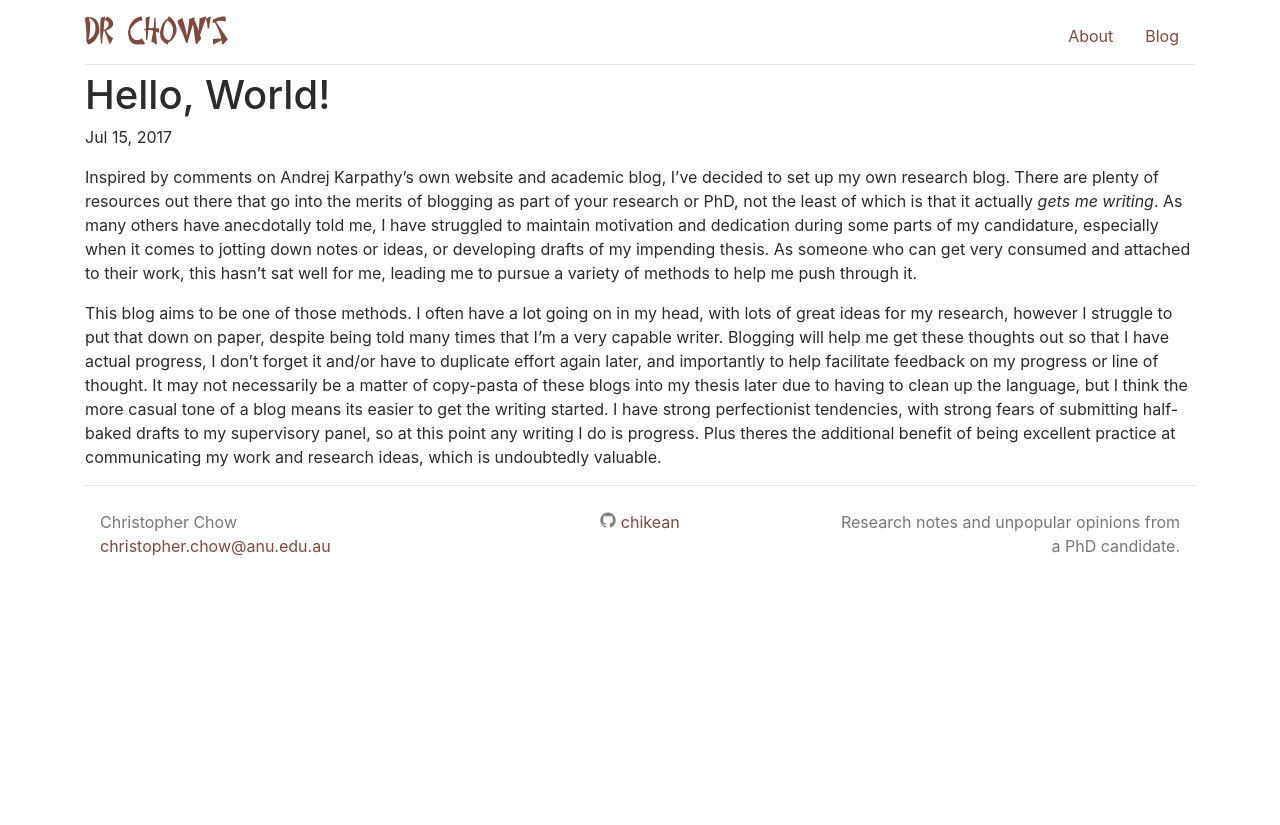
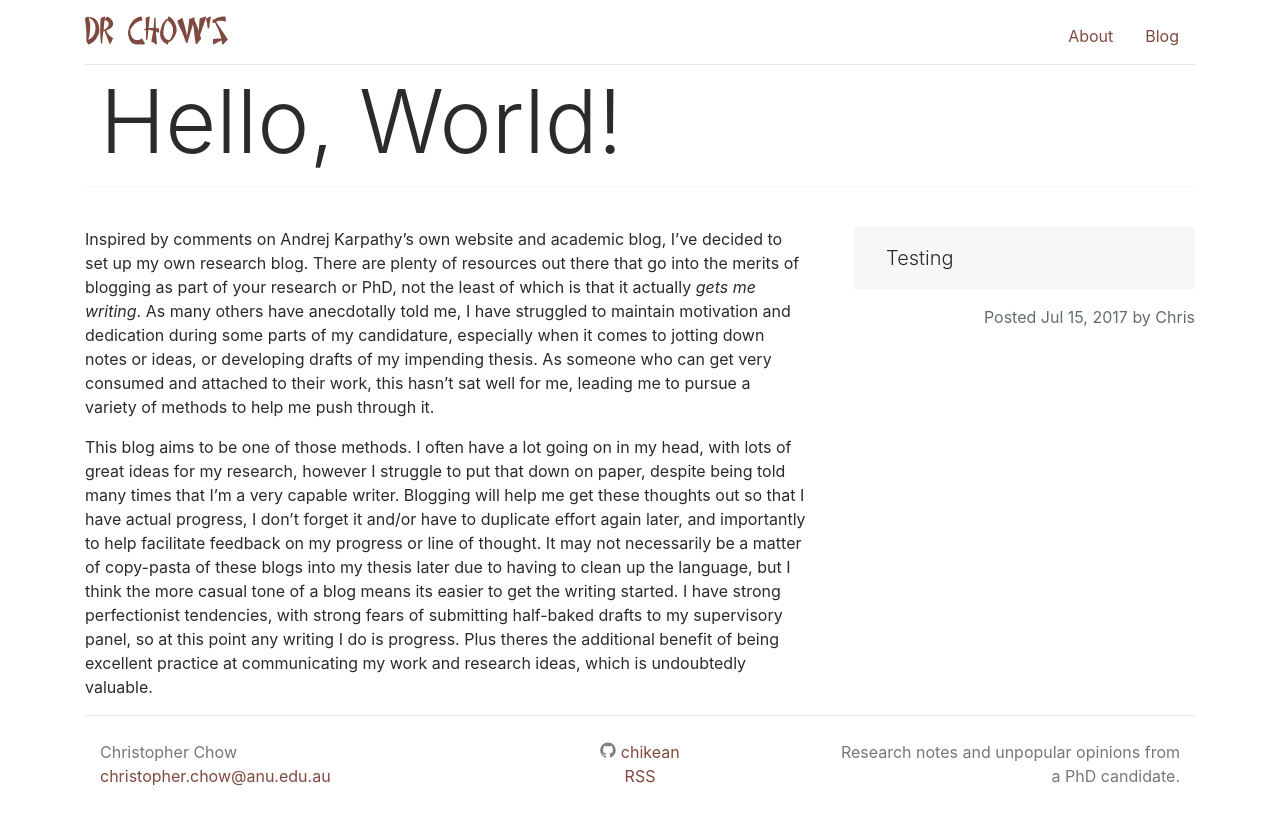
Before and after one commit to chikean/chikean.github.io, a Jekyll site: the page built from _posts/2017-01-01-hello-world.md, in a window 1280 px wide. Shown: the top 825 px of the page. Built offline with Jekyll 4.4.1, drawn with Linux system fonts in a browser that asks for light colours; nearby versions of some CDN libraries.

Commit message:
Style blog post page

```diff
--- a/_config.yml
+++ b/_config.yml
@@ -24,6 +24,8 @@ baseurl: "" # the subpath of your site, e.g. /blog
 url: "chikean.github.io" # the base hostname & protocol for your site, e.g. http://example.com
 github_username:  chikean
 
+permalink: /:year/:month/:day/:title.html
+
 # Build settings
 markdown: kramdown
 gems:
--- a/_includes/footer.html
+++ b/_includes/footer.html
@@ -20,12 +20,9 @@
             {% include icon-github.html username=site.github_username %}
           </li>
           {% endif %}
-
-          {% if site.twitter_username %}
           <li>
-            {% include icon-twitter.html username=site.twitter_username %}
+            <a href="{{ "/feed.xml" | relative_url }}">RSS</a>
           </li>
-          {% endif %}
         </ul>
       </div>
       <div class="col text-right">
--- a/_layouts/post.html
+++ b/_layouts/post.html
@@ -1,24 +1,35 @@
 ---
 layout: default
 ---
-<article class="post" itemscope itemtype="http://schema.org/BlogPosting">
-
-  <header class="post-header">
-    <h1 class="post-title" itemprop="name headline">{{ page.title | escape }}</h1>
-    <p class="post-meta">
+<article itemscope itemtype="http://schema.org/BlogPosting">
+  <div class="container post-header">
+    <p class="post-title display-2" itemprop="name headline">{{ page.title | escape }}
+    </p>
+  </div>
+  <div class="row">
+    <div class="col-8 pr-4" itemprop="articleBody">
+    {{ content }}
+    </div>
+    <div class="col-4 pl-4">
+      <p class="lead post-lead">{{ page.tagline | escape }}</p>
+      <p class="post-meta text-muted small text-right">
       <time datetime="{{ page.date | date_to_xmlschema }}" itemprop="datePublished">
         {% assign date_format = site.minima.date_format | default: "%b %-d, %Y" %}
-        {{ page.date | date: date_format }}
+        Posted {{ page.date | date: date_format }}
       </time>
       {% if page.author %}
-        • <span itemprop="author" itemscope itemtype="http://schema.org/Person"><span itemprop="name">{{ page.author }}</span></span>
-      {% endif %}</p>
-  </header>
-
-  <div class="post-content" itemprop="articleBody">
-    {{ content }}
+         <span itemprop="author" itemscope itemtype="http://schema.org/Person"><span itemprop="name">by {{ page.author }}</span></span>
+      {% endif %}
+      </p>
+      <p class="mt-5">
+        <ul class="list-inline text-right">
+        {% for tag in page.categories %}
+            <li class="list-inline-item m-1 btn btn-secondary">{{ tag }}</li>
+        {% endfor %}
+        </ul>
+      </p>
+    </div>
   </div>
-
   {% if site.disqus.shortname %}
     {% include disqus_comments.html %}
   {% endif %}
--- a/_posts/2017-01-01-hello-world.md
+++ b/_posts/2017-01-01-hello-world.md
@@ -3,6 +3,7 @@ layout: post
 title:  "Hello, World!"
 date:   2017-07-15 19:28:01 +1000
 tagline: 'Testing'
+author: 'Chris'
 ---
 Inspired by comments on Andrej Karpathy's own website and academic blog, I've decided to set up my own research blog. There are plenty of resources out there that go into the merits of blogging as part of your research or PhD, not the least of which is that it actually <i>gets me writing</i>. As many others have anecdotally told me, I have struggled to maintain motivation and dedication during some parts of my candidature, especially when it comes to jotting down notes or ideas, or developing drafts of my impending thesis. As someone who can get very consumed and attached to their work, this hasn't sat well for me, leading me to pursue a variety of methods to help me push through it.
 
--- a/assets/css/main.css
+++ b/assets/css/main.css
@@ -90,3 +90,35 @@ body {
   opacity: 0.85;
   -webkit-filter: blur(1px);
 }
+
+.blog-jumbotron {
+  background-color: white;
+  padding: 0;
+}
+
+.blog-heading {
+  font-weight: 300;
+}
+
+.blog-row {
+  background-color: #f7f7f7;
+}
+
+.post-header {
+  margin-bottom: 2.5rem;
+  border-bottom: 1px solid #f7f7f7;
+}
+
+.post-content {
+  text-align: justify;
+}
+
+.post-meta {
+  font-size: 1rem;
+}
+
+.post-lead {
+  background-color: #f7f7f7;
+  width: 100%;
+  padding: 1rem 2rem;
+}
```
Also changed, not shown: _layouts/blog-home.html (+11 -7 lines), _layouts/page.html (deleted, +0 -14 lines).
